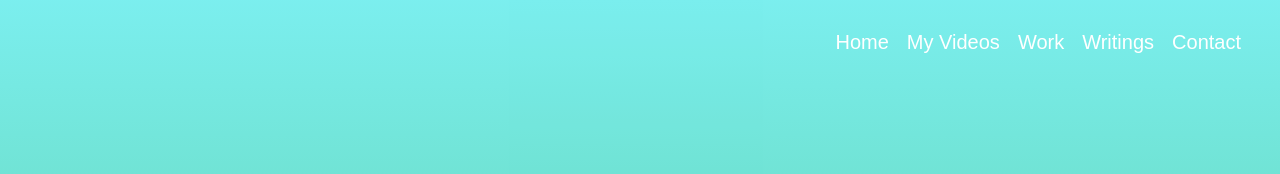
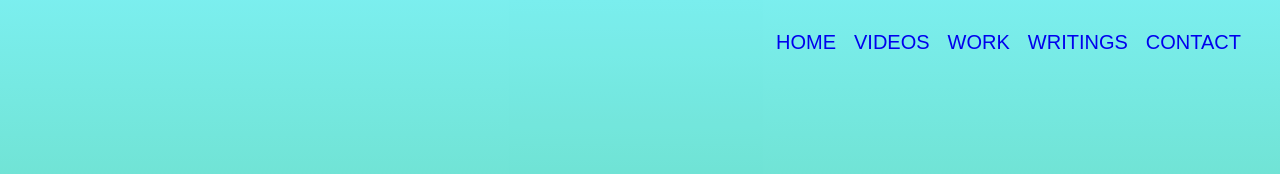
Before and after one commit to Banana-Bob/myblog, a plain HTML site: page index.html in a window 1280 px wide. Shown: the top 174 px of the page. Drawn offline with Linux system fonts and the light colour scheme; a script that the page names is missing.

Commit message:
Add files via upload

```diff
--- a/index.html
+++ b/index.html
@@ -11,12 +11,13 @@
 </head>
 
 <body>
+
     <ul class="menu">
-        <li class="links">Home</li>
-        <li class="links">My Videos</li>
-        <li class="links">Work</li>
-        <li class="links">Writings</li>
-        <li class="links">Contact</li>
+        <li class="links"><a href="#welcome">HOME</a></li>
+        <li class="links"><a href="#videos">VIDEOS</a></li>
+        <li class="links"><a href="#work">WORK</a></li>
+        <li class="links"><a href="#writings">WRITINGS</a></li>
+        <li class="links"><a href="#contact">CONTACT</a></li>
     </ul>
 
     <section id="welcome" class="parallax-container">
```
